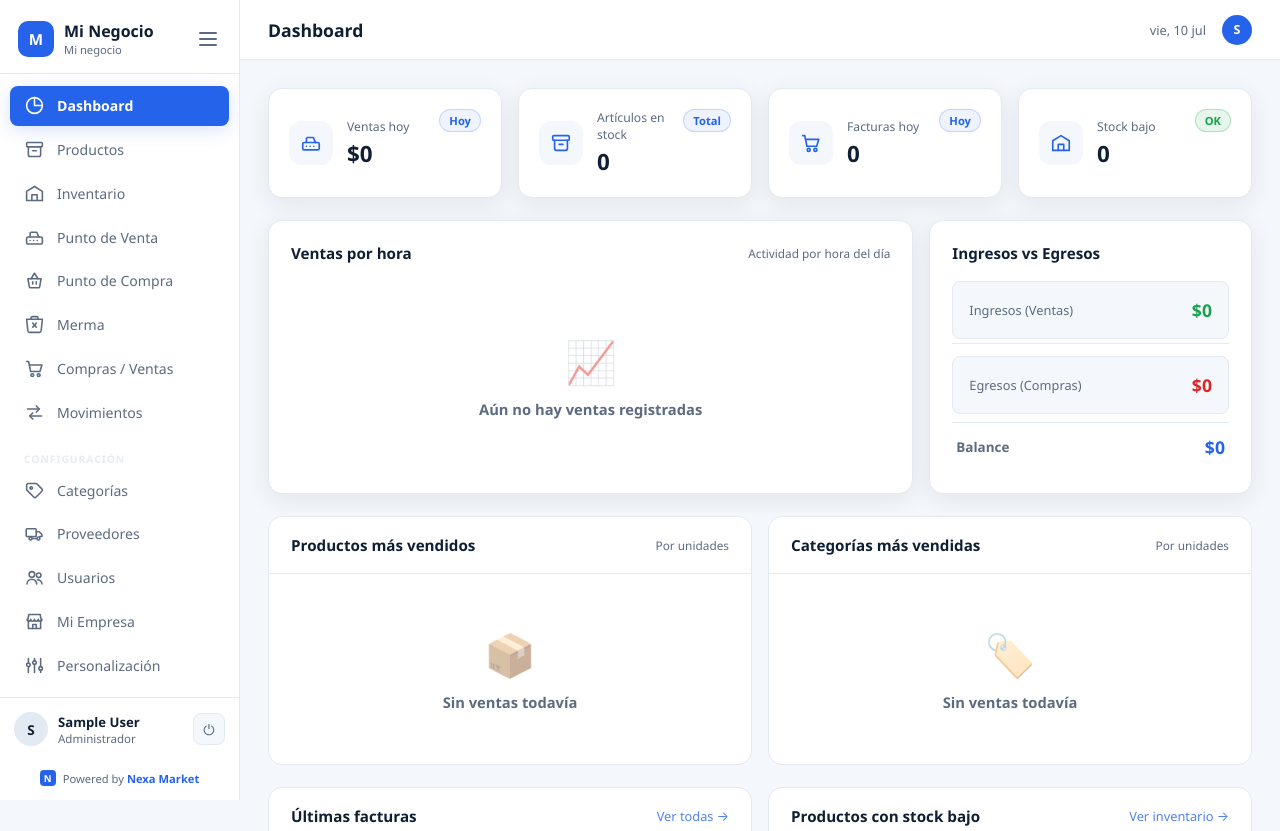
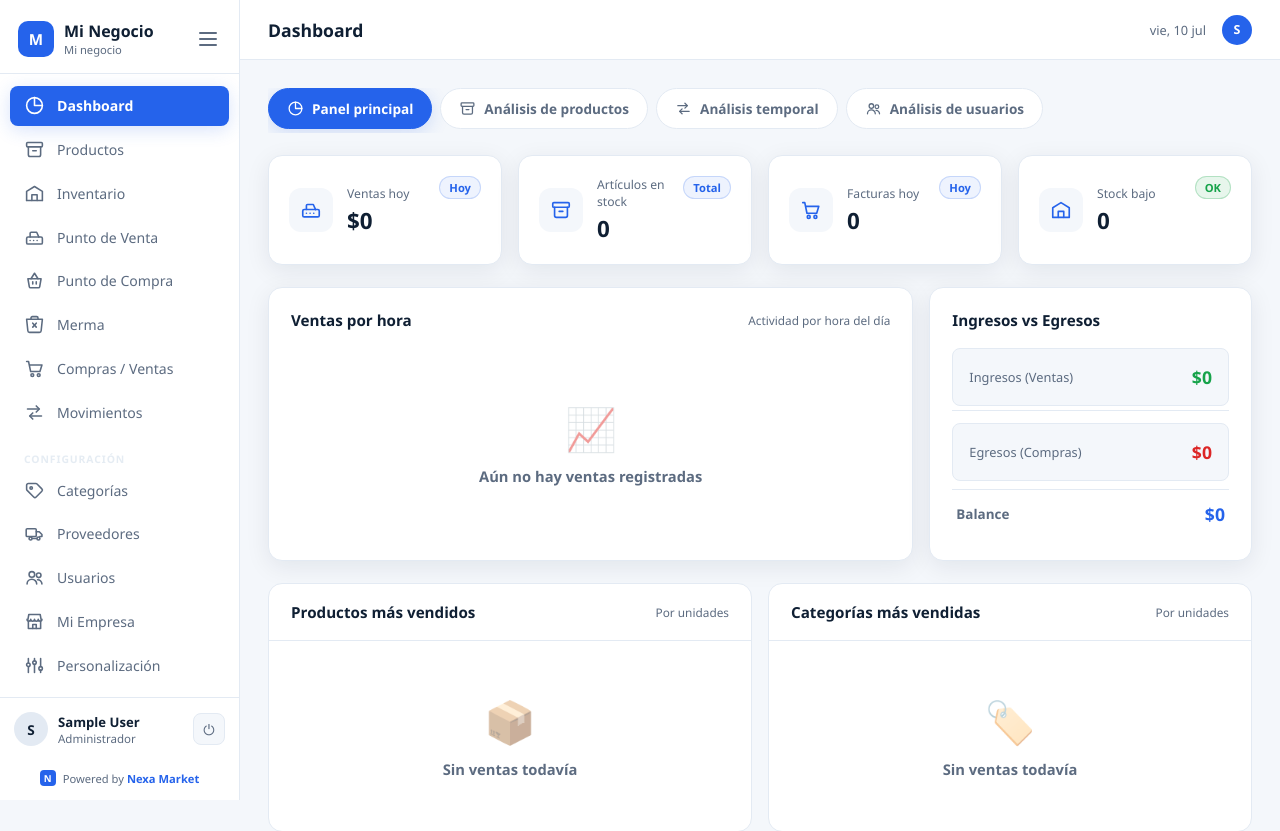
Before and after one commit to development-ship-it/Nexa-Market, a Django app: page /dashboard/ in a window 1280 px wide. Shown: the top 831 px of the page. Run offline with Django 5.2, Linux system fonts and the light colour scheme; the visitor is signed in with stand-in values (Sample User, id 1); data comes from the database, SQL or seed files in the repository; data that the repository does not hold is empty.

Commit message:
Nuevo formato dashboard

```diff
--- a/pages/static/pages/css/dashboard.css
+++ b/pages/static/pages/css/dashboard.css
@@ -1,3 +1,50 @@
+/* PESTAÑAS DE ANÁLISIS */
+.dash-tabs {
+  display: flex;
+  gap: 8px;
+  margin-bottom: 22px;
+  overflow-x: auto;
+  padding-bottom: 4px;
+}
+.dash-tab {
+  display: inline-flex;
+  align-items: center;
+  gap: 8px;
+  padding: 10px 18px;
+  border-radius: 50px;
+  border: 1px solid var(--gray2);
+  background: var(--card);
+  color: var(--gray);
+  font-size: .85rem;
+  font-weight: 600;
+  text-decoration: none;
+  white-space: nowrap;
+  transition: var(--transition);
+}
+.dash-tab .svg-icon { width: 17px; height: 17px; }
+.dash-tab:hover { border-color: var(--teal); color: var(--teal); }
+.dash-tab.active {
+  background: var(--teal);
+  border-color: var(--teal);
+  color: #fff;
+  box-shadow: var(--shadow-teal);
+}
+
+/* PLACEHOLDER (vistas por construir) */
+.dash-placeholder {
+  display: flex;
+  flex-direction: column;
+  align-items: center;
+  justify-content: center;
+  gap: 10px;
+  padding: 70px 20px;
+  text-align: center;
+  color: var(--gray);
+}
+.dash-placeholder-icon { font-size: 3rem; opacity: .5; }
+.dash-placeholder h3 { font-size: 1.15rem; font-weight: 800; color: var(--white); }
+.dash-placeholder p { font-size: .9rem; }
+
 /* DASHBOARD GRID */
 .dashboard-grid {
   display: flex;
--- a/pages/templates/pages/dashboard/dashboard.html
+++ b/pages/templates/pages/dashboard/dashboard.html
@@ -5,6 +5,30 @@
 {% block page_title %}Dashboard{% endblock %}
 
 {% block content %}
+
+<!-- PESTAÑAS DE ANÁLISIS -->
+<div class="dash-tabs">
+  <a href="?vista=principal" class="dash-tab {% if vista == 'principal' %}active{% endif %}">
+    <span class="svg-icon icon-dashboard"></span> Panel principal
+  </a>
+  <a href="?vista=productos" class="dash-tab {% if vista == 'productos' %}active{% endif %}">
+    <span class="svg-icon icon-articulos"></span> Análisis de productos
+  </a>
+  <a href="?vista=temporal" class="dash-tab {% if vista == 'temporal' %}active{% endif %}">
+    <span class="svg-icon icon-movimientos"></span> Análisis temporal
+  </a>
+  <a href="?vista=usuarios" class="dash-tab {% if vista == 'usuarios' %}active{% endif %}">
+    <span class="svg-icon icon-usuarios"></span> Análisis de usuarios
+  </a>
+</div>
+
+{% if vista == 'productos' %}
+  {% include 'pages/dashboard/_productos.html' %}
+{% elif vista == 'temporal' %}
+  {% include 'pages/dashboard/_placeholder.html' with titulo='Análisis temporal' icono='🕒' %}
+{% elif vista == 'usuarios' %}
+  {% include 'pages/dashboard/_placeholder.html' with titulo='Análisis de usuarios' icono='👥' %}
+{% else %}
 <div class="dashboard-grid">
 
   <!-- STATS ROW -->
@@ -218,6 +242,7 @@
   </div>
 
 </div>
+{% endif %}
 {% endblock %}
 
 {% block extra_js %}
--- a/pages/views.py
+++ b/pages/views.py
@@ -313,11 +313,68 @@ def _datos_dashboard(empresa):
     }
 
 
+def _datos_productos(empresa):
+    """Análisis de productos: más vendidos (unidades) y los que más ingresos dejan."""
+    from django.db.models import Sum, F, FloatField
+
+    salidas = (
+        Stock.objects
+        .filter(empresa=empresa, tipo='SALIDA')
+        .exclude(factura__tipo='MERMA')
+    )
+    # Alias 'uds' (no 'unidades') para no chocar con F('unidades') en el costo
+    filas = list(
+        salidas.values('articulo__nombre_articulo', 'articulo__categoria__categoria')
+        .annotate(
+            uds=Sum('unidades'),
+            ingresos=Sum('total'),
+            costo=Sum(F('precio_unitario_compra') * F('unidades'), output_field=FloatField()),
+        )
+    )
+    for f in filas:
+        f['nombre'] = f['articulo__nombre_articulo'] or 'Sin nombre'
+        f['categoria'] = f['articulo__categoria__categoria'] or 'Sin categoría'
+        f['ingresos'] = f['ingresos'] or 0
+        f['unidades'] = f['uds'] or 0
+        f['ganancia'] = f['ingresos'] - (f['costo'] or 0)
+
+    top_unidades = sorted(filas, key=lambda x: x['unidades'], reverse=True)[:8]
+    max_u = top_unidades[0]['unidades'] if top_unidades else 0
+    for x in top_unidades:
+        x['pct'] = round(x['unidades'] / max_u * 100) if max_u else 0
+
+    top_ingresos = sorted(filas, key=lambda x: x['ingresos'], reverse=True)[:8]
+    max_i = top_ingresos[0]['ingresos'] if top_ingresos else 0
+    for x in top_ingresos:
+        x['pct'] = round(x['ingresos'] / max_i * 100) if max_i else 0
+
+    return {
+        'prod_top_unidades': top_unidades,
+        'prod_top_ingresos': top_ingresos,
+        'prod_tabla': sorted(filas, key=lambda x: x['ingresos'], reverse=True),
+        'prod_total_ingresos': sum(f['ingresos'] for f in filas),
+        'prod_total_ganancia': sum(f['ganancia'] for f in filas),
+        'prod_total_unidades': sum(f['unidades'] for f in filas),
+    }
+
+
+DASHBOARD_VISTAS = ('principal', 'productos', 'temporal', 'usuarios')
+
+
 @login_required
 def dashboard(request):
     empresa = _get_empresa(request)
-    datos = cachear(empresa.pk, 'dashboard', lambda: _datos_dashboard(empresa))
-    return render(request, 'pages/dashboard/dashboard.html', {'page': 'dashboard', **datos})
+    vista = request.GET.get('vista', 'principal')
+    if vista not in DASHBOARD_VISTAS:
+        vista = 'principal'
+
+    ctx = {'page': 'dashboard', 'vista': vista}
+    if vista == 'principal':
+        ctx.update(cachear(empresa.pk, 'dashboard', lambda: _datos_dashboard(empresa)))
+    elif vista == 'productos':
+        ctx.update(cachear(empresa.pk, 'dash_productos', lambda: _datos_productos(empresa)))
+    # 'temporal' y 'usuarios': sin datos por ahora (placeholders)
+    return render(request, 'pages/dashboard/dashboard.html', ctx)
 
 
 def _aplicar_precios_mayor(articulo):
```
Also changed, not shown: pages/templates/pages/dashboard/_placeholder.html (added, +10 -0 lines), pages/templates/pages/dashboard/_productos.html (added, +107 -0 lines).
